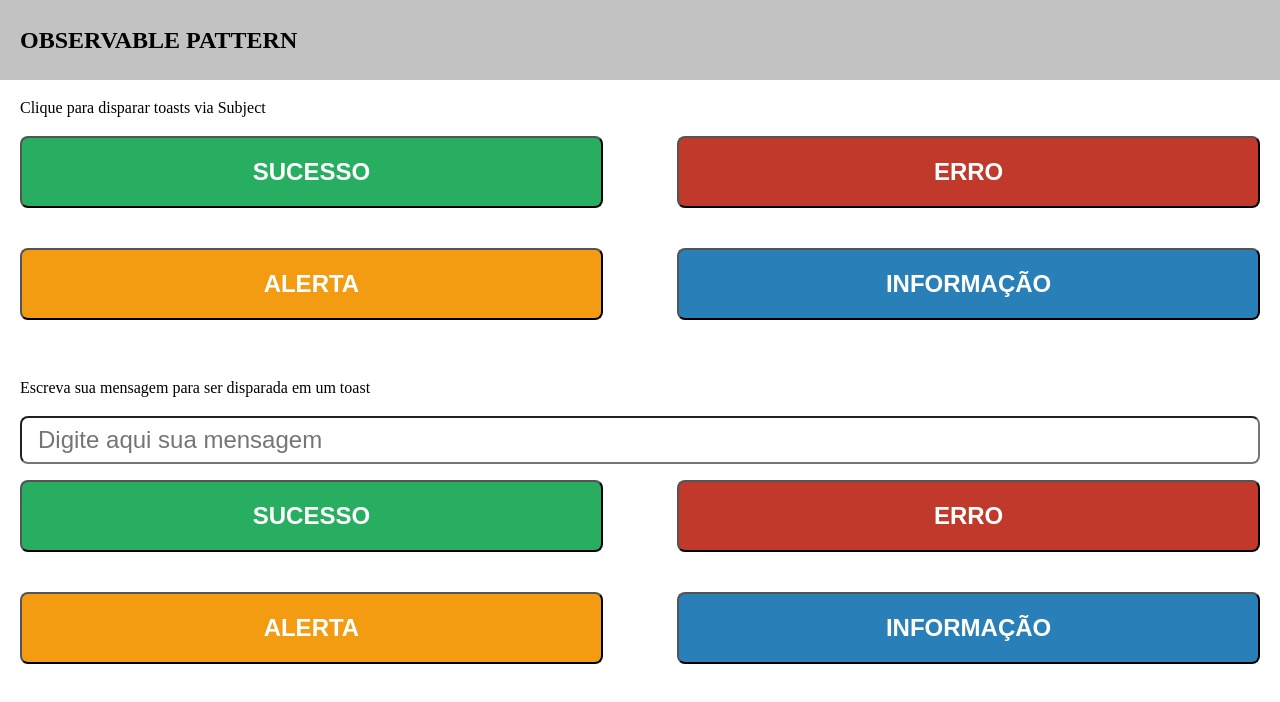
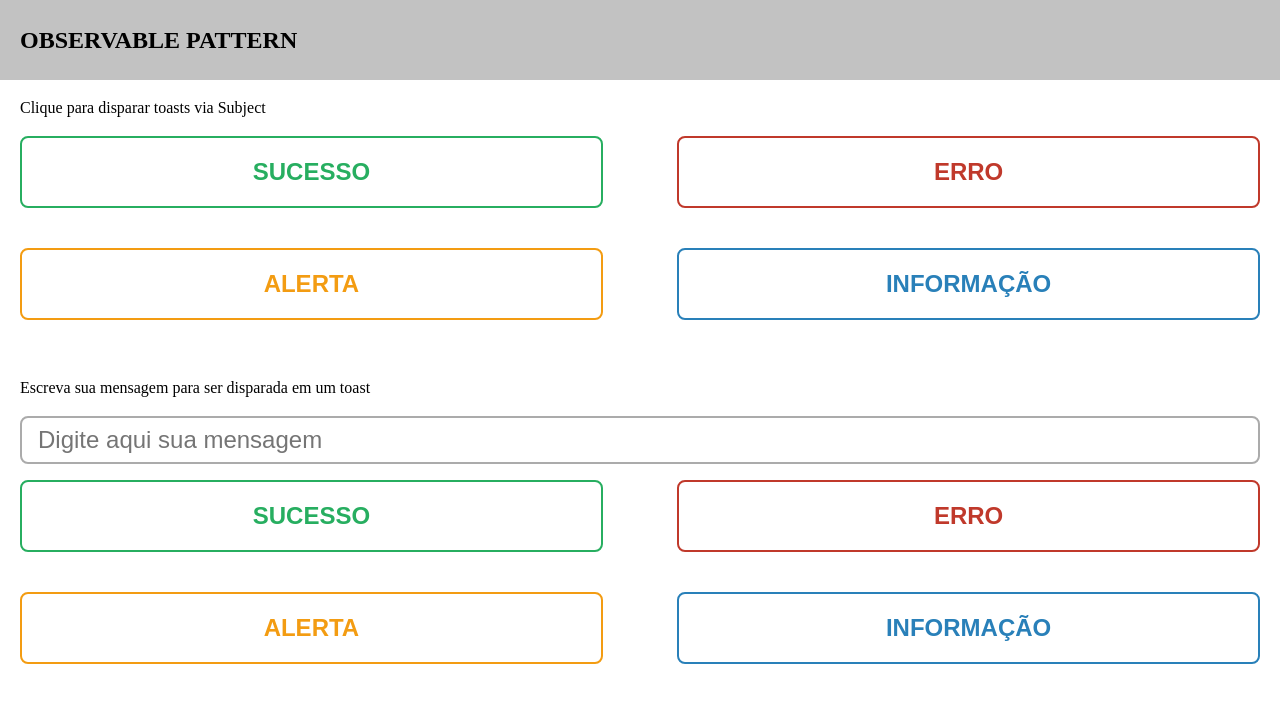
Before and after one commit to brunovbsilva/angular-observable-pattern, an Angular app: page /toast in a window 1280 px wide. Shown: the top 702 px of the page. Built offline with nearby package versions, Linux system fonts and the light colour scheme.

Commit message:
testes unitários e modificação de style

```diff
--- a/src/app/pages/exemples/toast/toast.component.scss
+++ b/src/app/pages/exemples/toast/toast.component.scss
@@ -22,17 +22,26 @@
     text-wrap: nowrap;
     text-overflow: ellipsis;
     overflow: hidden;
+    background-color: #fff;
     &--success {
-      background-color: var(--accent-success);
+      border: var(--accent-success) 2px solid;
+      color: var(--accent-success);
     }
     &--danger {
-      background-color: var(--accent-danger);
+      border: var(--accent-danger) 2px solid;
+      color: var(--accent-danger);
     }
     &--warning {
-      background-color: var(--accent-warning);
+      border: var(--accent-warning) 2px solid;
+      color: var(--accent-warning);
     }
     &--info {
-      background-color: var(--accent-info);
+      border: var(--accent-info) 2px solid;
+      color: var(--accent-info);
+    }
+
+    &:hover {
+      background-color: #e0e0e0;
     }
   }
 }
@@ -50,8 +59,12 @@
     line-height: 1.5;
     padding: 0 16px;
     color: var(--text-strong);
+    border: var(--text-regular) 2px solid;
     ::placeholder {
       color: var(--text-light);
+    }
+    &:focus {
+      border-color: var(--text-strong);
     }
   }
 }
--- a/src/styles.scss
+++ b/src/styles.scss
@@ -9,6 +9,10 @@
   --accent-danger: #c0392b;
   --accent-warning: #f39c12;
   --accent-info: #2980b9;
+
+  --text-strong: #555555;
+  --text-regular: #ababab;
+  --text-light: #e0e0e0;
 }
 
 * {
```
Also changed, not shown: 1 other file (tests, documents, lock files or other folders).
